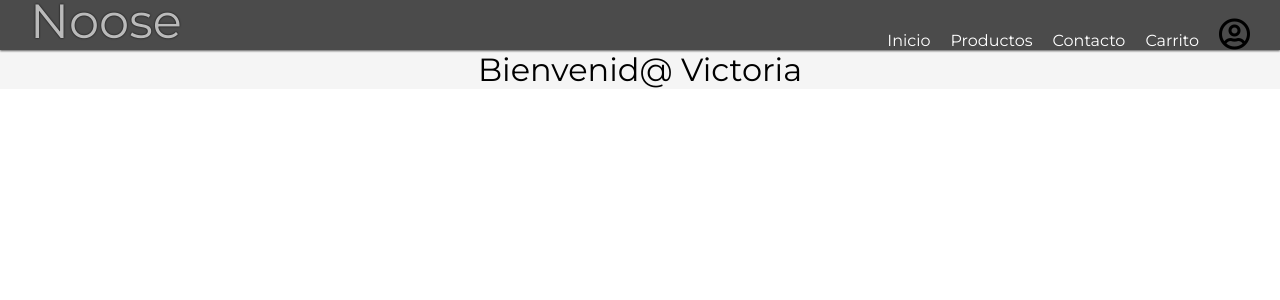
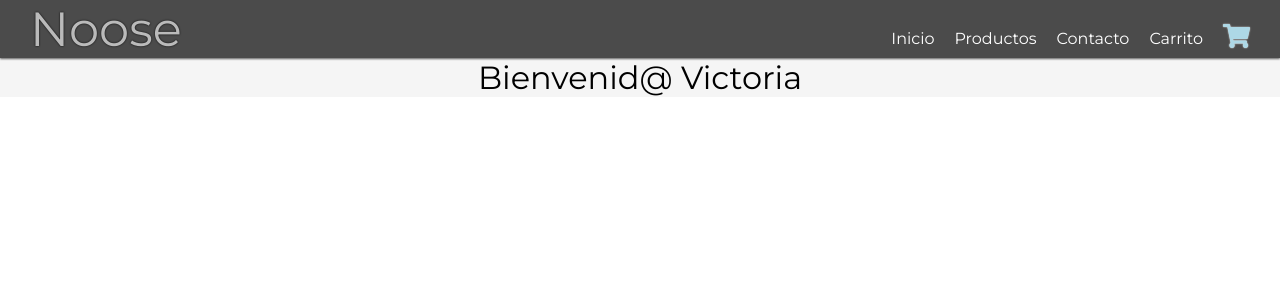
Before and after one commit to LucasMedina-dev/Flame, a React (Create React App) app: page / in a window 1280 px wide. Shown: the top 300 px of the page. Built offline with nearby package versions, Linux system fonts and the light colour scheme.

Commit message:
Desafio Clase 4

```diff
--- /dev/null
+++ b/src/components/CartWidget.js
@@ -0,0 +1,10 @@
+const CartWidget = () => {
+    return (
+        <>
+            <label htmlFor="botonUsuario" className="header_nav-button fas fa-shopping-cart"></label>
+            <button id="botonUsuario" style={{display:"none"}}></button>
+        </>
+    )
+}
+
+export default CartWidget
--- a/src/components/Header.js
+++ b/src/components/Header.js
@@ -1,4 +1,5 @@
 /* eslint-disable */
+import CartWidget from './CartWidget'
 import Nav from './Nav'
 
 const Header = (params) => {
@@ -9,8 +10,7 @@ const Header = (params) => {
             </div>
             <div className="header_nav">
                 <Nav/>
-                <label htmlFor="botonUsuario" className="header_nav-button far fa-user-circle"></label>
-                <button id="botonUsuario" style={{display:"none"}}></button>
+                <CartWidget/>
             </div>
         </header>
     )
--- /dev/null
+++ b/src/components/ItemListContainer.js
@@ -0,0 +1,9 @@
+const ItemListContainer = (prop) => {
+    return (
+            <div className="main_introduce">
+                Bienvenid@ {prop.greeting}
+            </div>
+    )
+}
+
+export default ItemListContainer
--- a/src/components/Main.js
+++ b/src/components/Main.js
@@ -1,9 +1,9 @@
+import ItemListContainer from './ItemListContainer'
+
 const Main = (prop) => {
     return (
         <div className="main">
-            <div className="main_introduce">
-                Bienvenid@ {prop.userName}
-            </div>
+            <ItemListContainer greeting={prop.userName}/>
 
         </div>
     )
--- a/src/styles/css/style.css
+++ b/src/styles/css/style.css
@@ -6,13 +6,13 @@
   font-family: 'Montserrat', sans-serif; }
 
 .header {
-  height: 50px;
   width: 100%;
   background-color: #4b4b4b;
   display: flex;
   flex-direction: row;
   justify-content: space-between;
   align-items: flex-end;
+  flex-wrap: wrap;
   box-shadow: 0 1px 2px black; }
   .header .header_title {
     margin-left: 30px; }
@@ -23,10 +23,13 @@
       text-shadow: 0 0 2px black; }
   .header .header_nav {
     margin-right: 30px;
+    margin-bottom: 10px;
     display: flex;
     flex-direction: row; }
     .header .header_nav .header_nav-button {
-      font-size: 2rem; }
+      font-size: 1.5rem;
+      color: lightblue;
+      text-shadow: 0 0 1.5px white; }
     .header .header_nav ul {
       display: flex; }
       .header .header_nav ul li {
--- a/src/styles/scss/style.scss
+++ b/src/styles/scss/style.scss
@@ -7,13 +7,13 @@
 }
 
 .header{
-    height: 50px;
     width: 100%;
     background-color: rgb(75, 75, 75);
     display: flex;
     flex-direction: row;
     justify-content: space-between;
     align-items: flex-end;
+    flex-wrap: wrap;
     box-shadow: 0 1px 2px black;
     .header_title{
         margin-left: 30px;
@@ -26,10 +26,13 @@
     }
     .header_nav{
         margin-right: 30px;
+        margin-bottom: 10px;
         display: flex;
         flex-direction: row;
         .header_nav-button{
-            font-size: 2rem;
+            font-size: 1.5rem;
+            color: lightblue;
+            text-shadow: 0 0 1.5px white;
         }
         ul{
             display: flex;
```
